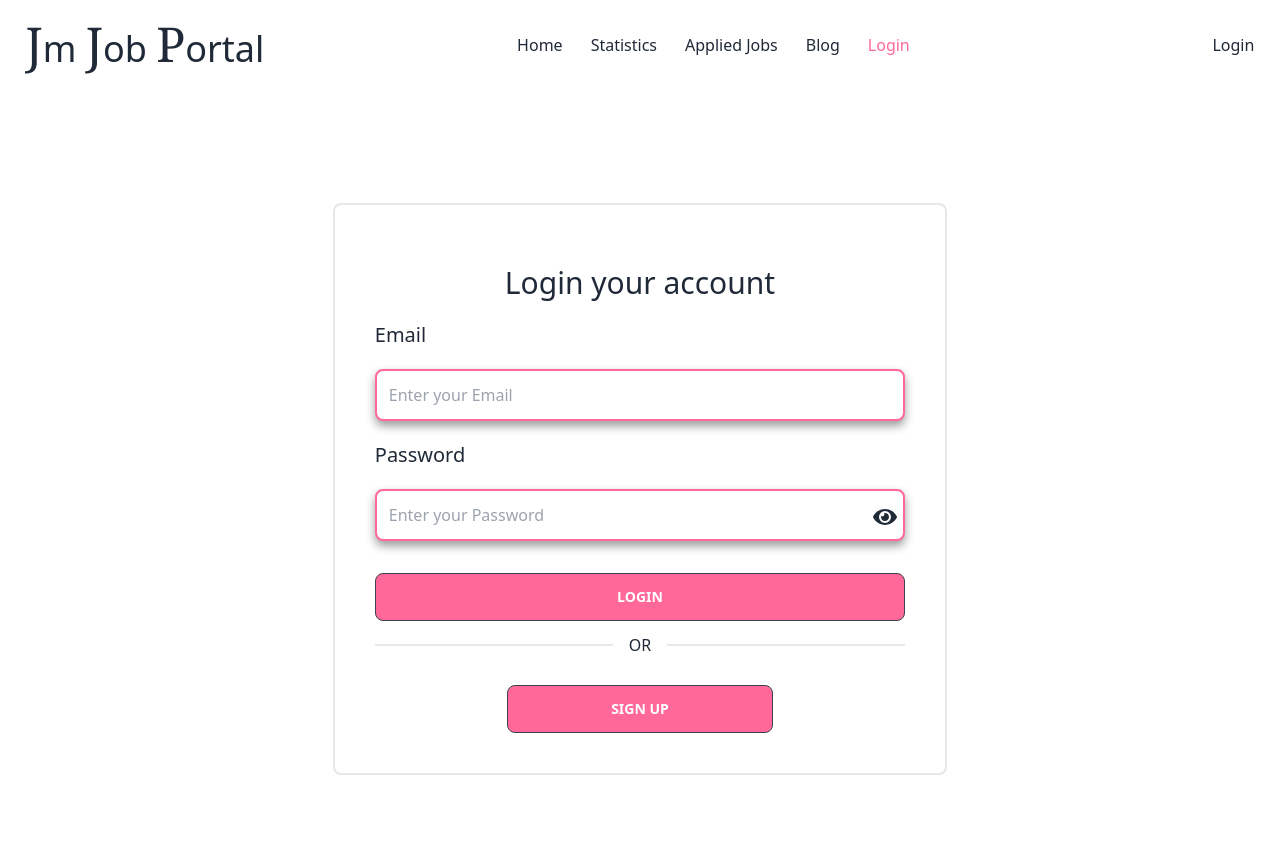
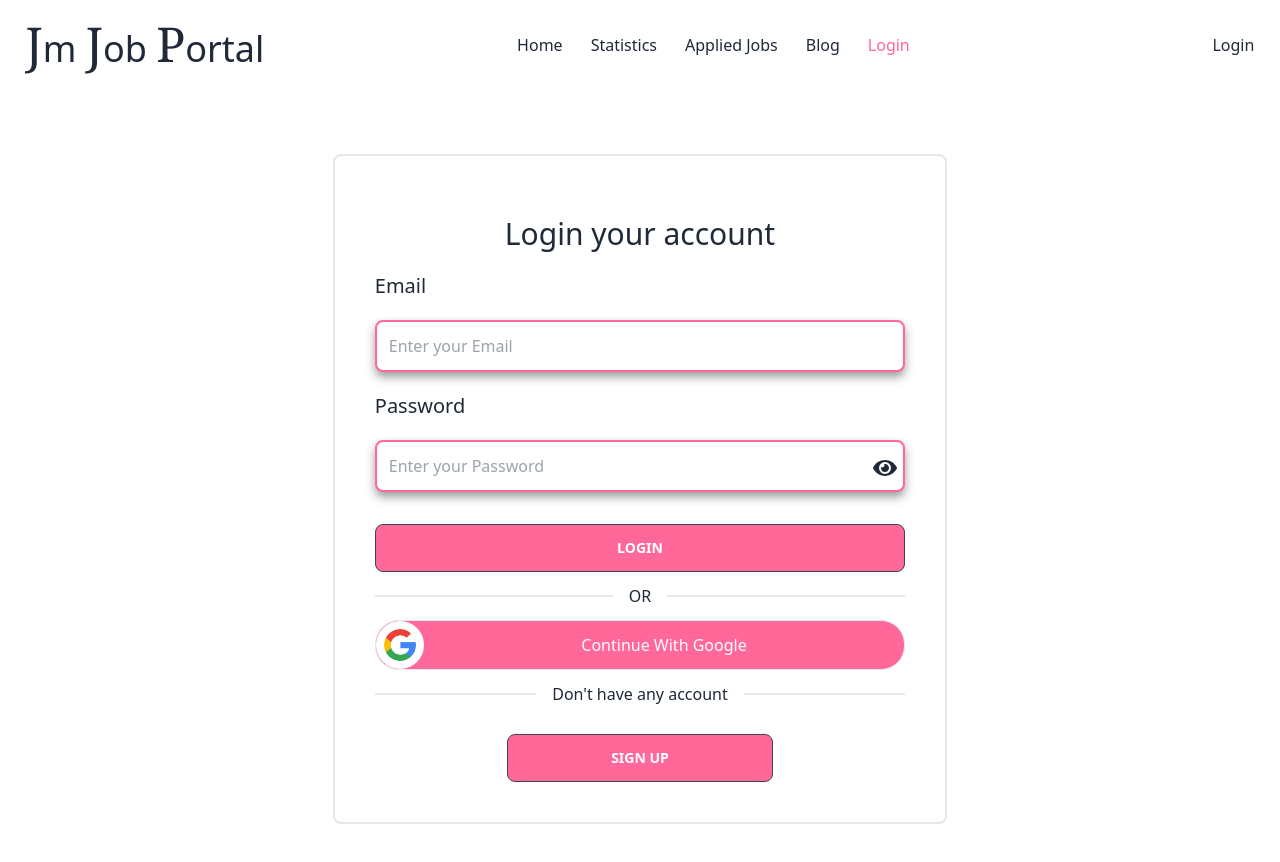
Before and after one commit to jmjubaer/toy-mart-client, a React (Vite) app: page /login in a window 1280 px wide. Shown: the top 862 px of the page. Built offline with nearby package versions, Linux system fonts and the light colour scheme; no server answers.

Commit message:
add google login page and function

```diff
--- a/src/Pages/Login/Login.jsx
+++ b/src/Pages/Login/Login.jsx
@@ -1,9 +1,13 @@
 import React, { useContext, useState } from "react";
 import { Link } from "react-router-dom";
 import { FaEyeSlash,FaEye } from "react-icons/fa";
+import { AuthContest } from "../../Provider/AuthProvider";
+import Swal from "sweetalert2";
+import SocialLogin from "./SocialLogin";
 
 
 const Login = () => {
+    const {signIn} =  useContext(AuthContest)
     const [show,setShow] = useState(false);
     const [err, setErr] = useState("");
 
@@ -16,10 +20,20 @@ const Login = () => {
         .then(result => {
             const user = result.user;
             event.target.reset();
-            navigate(from)
+            Swal.fire({
+                icon: 'success',
+                title: 'Success',
+                text: 'User Login successful',
+              })
+            // navigate(from)
         })
         .catch(err => {
             setErr(err.message)
+            Swal.fire({
+                icon: 'error',
+                title: 'Oops...',
+                text: `${err.message}`
+              })
             console.log(err);
         })
     }
@@ -45,7 +59,9 @@ const Login = () => {
 
             <div className="divider">OR</div>
 
+            <SocialLogin></SocialLogin>
 
+            <div className="divider">Don't have any account </div>
             <Link to="/register" ><button className="w-1/2 jm_btn mx-auto">Sign Up</button></Link>
         </div>
     </div>
--- a/src/Pages/Login/Resgister.jsx
+++ b/src/Pages/Login/Resgister.jsx
@@ -4,6 +4,7 @@ import { FaEyeSlash,FaEye } from "react-icons/fa";
 import { updateProfile } from 'firebase/auth';
 import { AuthContest } from '../../Provider/AuthProvider';
 import Swal from 'sweetalert2';
+import SocialLogin from './SocialLogin';
 
 const Resgister = () => {
     const [show,setShow] = useState(false);
@@ -28,15 +29,20 @@ const Resgister = () => {
                 displayName: name,
                 photoURL: photo
             })
+            event.target.reset();
             Swal.fire({
                 icon: 'success',
                 title: 'Success',
                 text: 'User Created successful',
               })
-            event.target.reset();
         })
         .catch(err => {
-            console.log(err.message);
+            Swal.fire({
+                icon: 'error',
+                title: 'Oops...',
+                text: `${err.message}`
+              })
+            console.log(err);
         })
     }
 
@@ -56,6 +62,7 @@ const Resgister = () => {
                 <input required className="jm_input" placeholder="Enter your Email" type="email" name="email" id="email" />
 
                 <label className="block my-5 text-xl" htmlFor="password">Password</label>
+                <span className='text-red-500 mb-3 block'>{passErr}</span>
                 <div className="relative">
                     <input required className="jm_input" placeholder="Enter your Password" type={show ? "text" : "password"} name="password" id="password" />
                     <span className='absolute text-2xl bottom-3 right-2 cursor-pointer' onClick={()=> setShow(!show)}>
@@ -64,12 +71,12 @@ const Resgister = () => {
                     }
                         </span>
                 </div>
-                <div className="divider">OR</div>
 
-                <span className='text-red-500'>{passErr}</span>
                 <input className=" w-full jm_btn" type="submit" value="Sign Up" />
             </form>
-
+            <div className="divider">OR</div>
+            <SocialLogin></SocialLogin>
+            <div className="divider">Already have an account </div>
             <Link to="/login"><button className="jm_btn w-1/2 mx-auto">Sign In</button></Link>
         </div>
     </div>
--- /dev/null
+++ b/src/Pages/Login/SocialLogin.jsx
@@ -0,0 +1,44 @@
+import React, { useState } from 'react';
+import { GoogleAuthProvider, getAuth, signInWithPopup } from 'firebase/auth';
+import app from '../../firebase/firebase.config';
+import logo from '../../assets/google.png'
+import Swal from 'sweetalert2';
+
+const auth = getAuth(app);
+
+const SocialLogin = () => {
+    const [err,setErr] = useState("");
+    const Provider = new GoogleAuthProvider();
+    const handlegoogleSignIn = () => {
+        setErr("")
+        signInWithPopup(auth,Provider)
+        .then(result => {
+            const user = result.user;
+            Swal.fire({
+                icon: 'success',
+                title: 'Success',
+                text: 'User Created successful',
+              })
+            // navigate(from)
+        })
+        .catch(error => {
+            Swal.fire({
+                icon: 'error',
+                title: 'Oops...',
+                text: `${error.message}`
+              })
+            setErr(error.message)
+        })
+    }
+    return (
+        <div>
+            <span className='text-red-500 my-3 block'>{err}</span>
+            <button onClick={handlegoogleSignIn} className="border text-white rounded-3xl w-full bg-[#FF6899] flex items-center">
+                <div className="p-2 rounded-full bg-white"> <img src={logo} className="w-8 h-8 rounded-full inline-block" alt="" /> </div>
+                <span className="flex-grow">Continue With Google</span>
+            </button>
+        </div>
+    );
+};
+
+export default SocialLogin;
--- a/src/Pages/Shered Page/Navbar.jsx
+++ b/src/Pages/Shered Page/Navbar.jsx
@@ -22,7 +22,7 @@ const Navbar = () => {
                     <div className="">
                         {
                             user ? <Link to="/">
-                                <img className="w-12 h-12 rounded-full object-cover border" src={user?.photoURL} alt="" />
+                                <img title={user?.displayName} className="w-12 h-12 rounded-full object-cover border" src={user?.photoURL} alt="" />
                             </Link> : <Link>Login</Link>
                         }
                     </div>
```
Also changed, not shown: src/assets/google.png (added).
